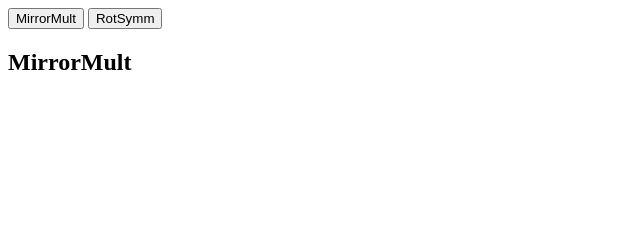
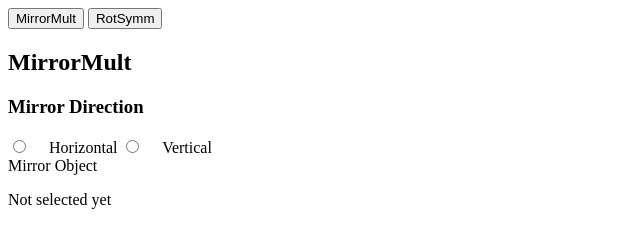
Before and after one commit to ameya-g-git/mirrormult-figma-plugin, a website: page ui.html in a window 1280 px wide. Shown: the whole page, without its empty margins (0-640 px from the left). Drawn offline with Linux system fonts and the light colour scheme.

Commit message:
input fields worked on operating objects saved in var

```diff
--- a/ui.html
+++ b/ui.html
@@ -1,15 +1,40 @@
+<link rel="stylesheet" href="https://cdnjs.cloudflare.com/ajax/libs/font-awesome/5.15.3/css/all.min.css">
+
+
+<!-- HTML -->
 <button id="page-mm">MirrorMult</button>
 <button id="page-rs">RotSymm</button>
 
 <section id="hidden-mm" style="display: block;">
   <h1>MirrorMult</h1>
+
+
+  <div id="direction">
+    <h3>Mirror Direction</h3>
+    <input type="radio" id="hori" value="hori" name="mirror-dir">
+    <svg width="12" height="12">
+      <!-- put svg for arrow thing here -->
+    </svg>
+    <label for="hori">Horizontal</label>
+
+    <input type="radio" id="vert" value="vert" name="mirror-dir">
+    <svg width="12" height="12">
+      <!-- put svg for arrow thing here -->
+    </svg>
+    <label for="vert">Vertical</label>
+  </div>
+
+  <div class="mirror-obj">
+    <span>Mirror Object</span>
+    <p>Not selected yet</p> <!-- change with TS mayb -->
+  </div>
 </section>
 
 <section id="hidden-rs" style="display: none;">
   <h1>RotSymm</h1>
 </section>
 
-
+<!-- JS -->
 <script>
   const buttonMM = document.getElementById("page-mm");
   const buttonRS = document.getElementById("page-rs");
@@ -26,6 +51,4 @@
       sectionRS.style.display = 'block';
       sectionMM.style.display = 'none';
   });
-
-
 </script>
```
Also changed, not shown: code.ts (+10 -0 lines).
